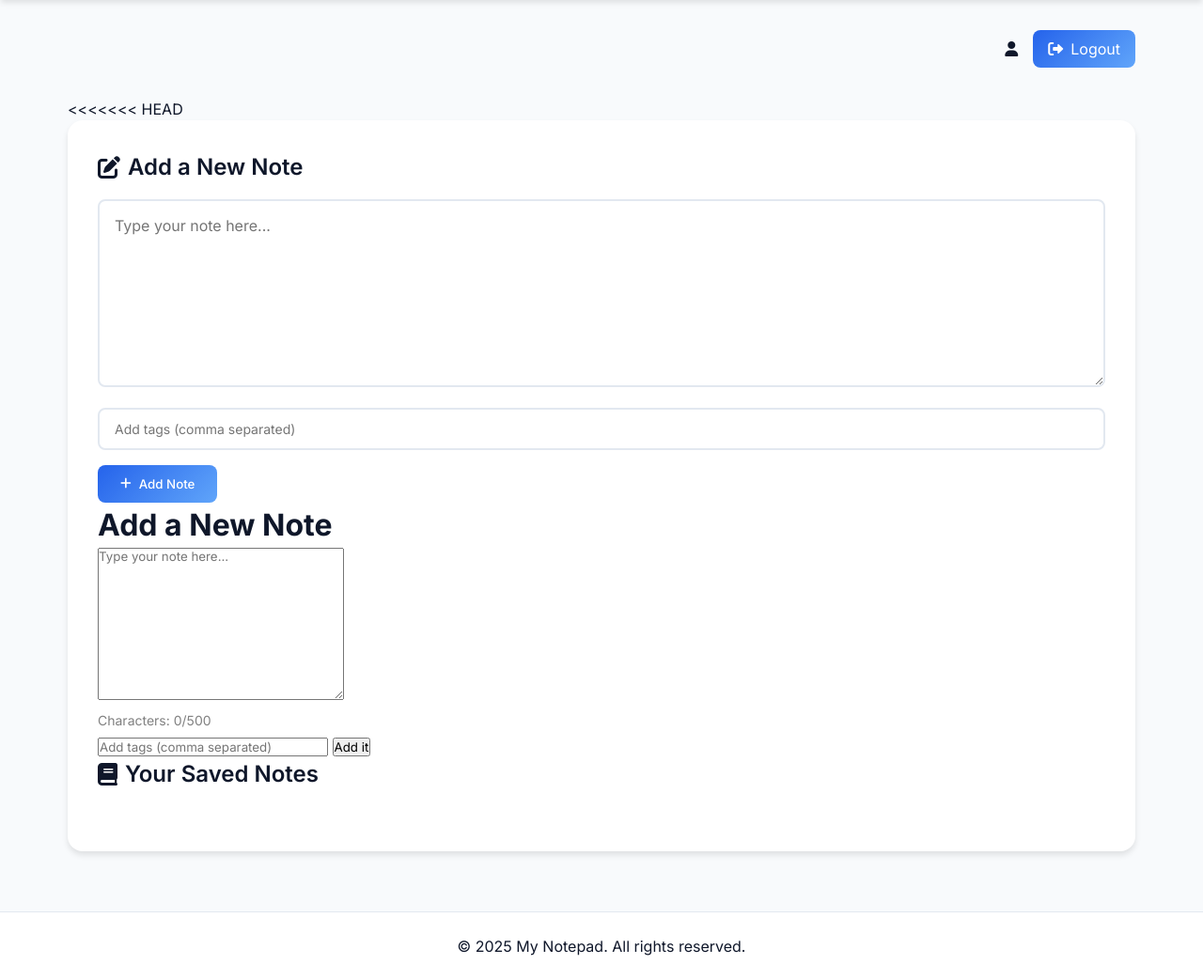
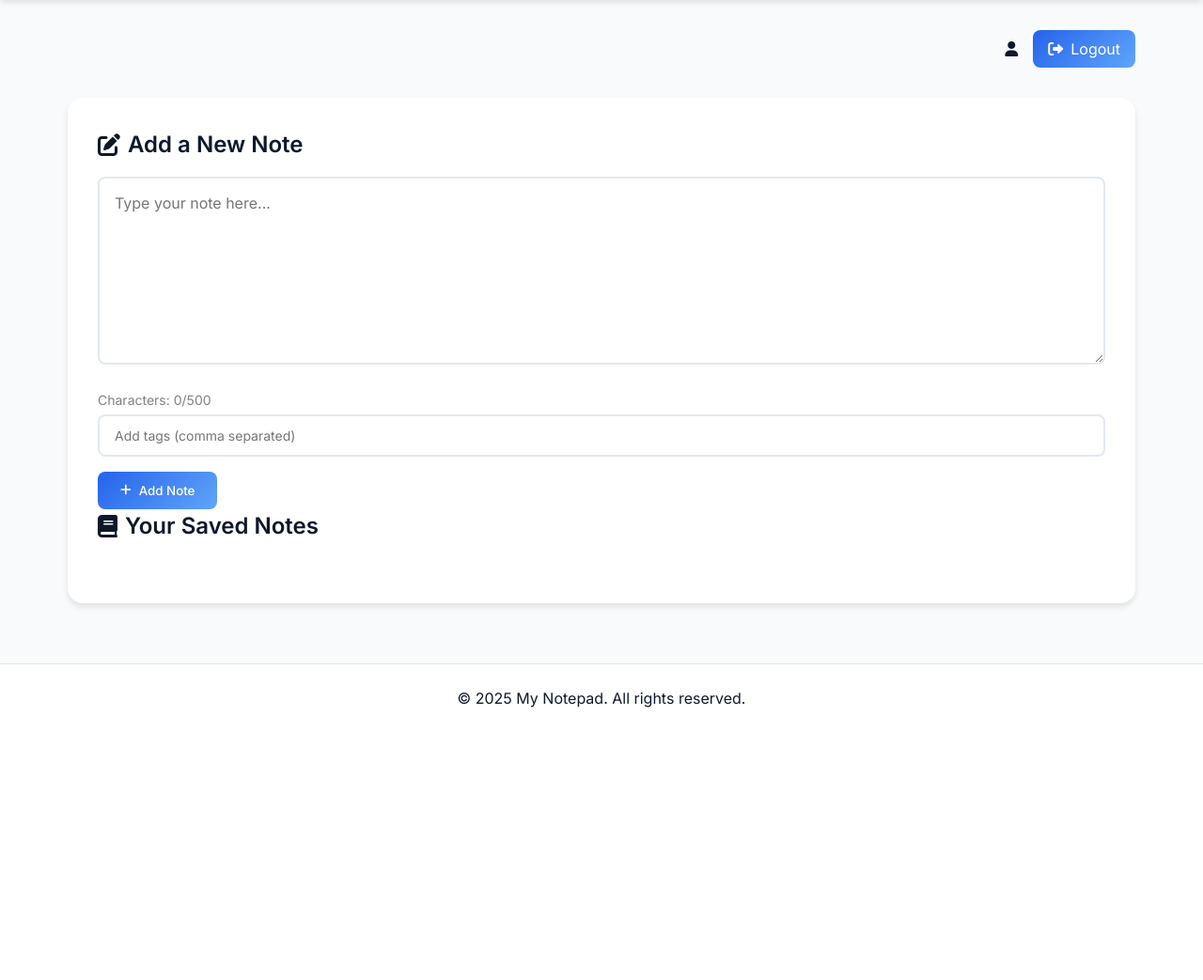
Before and after one commit to ygowthamr/WhitePaper, a Django app: template templates/notesapp/main.html in a window 1280 px wide. Shown: the part 77-1120 px from the top of the page at 94% size. After the commit the page ends 830 px from the top, so only its background shows below. Run offline with Django 3.2, Linux system fonts and the light colour scheme; the template is opened without the code that fills it, so the values that code supplies are empty.

Commit message:
Resolve the conflict

```diff
--- a/templates/notesapp/main.html
+++ b/templates/notesapp/main.html
@@ -282,12 +282,15 @@
             </a>
         </div>
 
-<<<<<<< HEAD
+
         <div class="note-editor">
             <h2 class="editor-title">
                 <i class="fas fa-edit"></i> Add a New Note
             </h2>
             <textarea id="addTxt" class="note-textarea" placeholder="Type your note here..."></textarea>
+            <div id="charCount" style="font-size: 14px; margin-top: 5px; text-align: left; color: grey;">Characters: 0/500</div>
+            <div id="charWarning" style="font-weight: bold;"></div>
+            <div id="save-status" style="font-size: 14px; color:rgb(15, 130, 7); margin-top: 5px; text-align: right;"></div>
             <input type="text" id="tagInput" class="tag-input" placeholder="Add tags (comma separated)">
             <button id="addBtn" class="add-note-btn">
                 <i class="fas fa-plus"></i>
@@ -295,7 +298,7 @@
             </button>
 
 
-        <div class="text-input">
+        <!-- <div class="text-input">
             <h1>Add a New Note</h1>
             <form>
                 <textarea name="note" id="addTxt" cols="30" rows="10" placeholder="Type your note here..."></textarea>
@@ -303,12 +306,12 @@
                 <div id="charWarning" style="font-weight: bold;"></div>
                 <div id="save-status" style="font-size: 14px; color:rgb(15, 130, 7); margin-top: 5px; text-align: right;"></div>
                 <input size="26" type="text" id="tagInput" placeholder="Add tags (comma separated)"> <!-- The placeholder was not fully visible so added size=26. Still adds many. -->
-                <button type="button" id="addBtn">
+                <!-- <button type="button" id="addBtn">
                     Add it
                 </button>
             </form>
 
-        </div>
+        </div> -->
 
         <section class="notes-section">
             <h2 class="editor-title">
```
